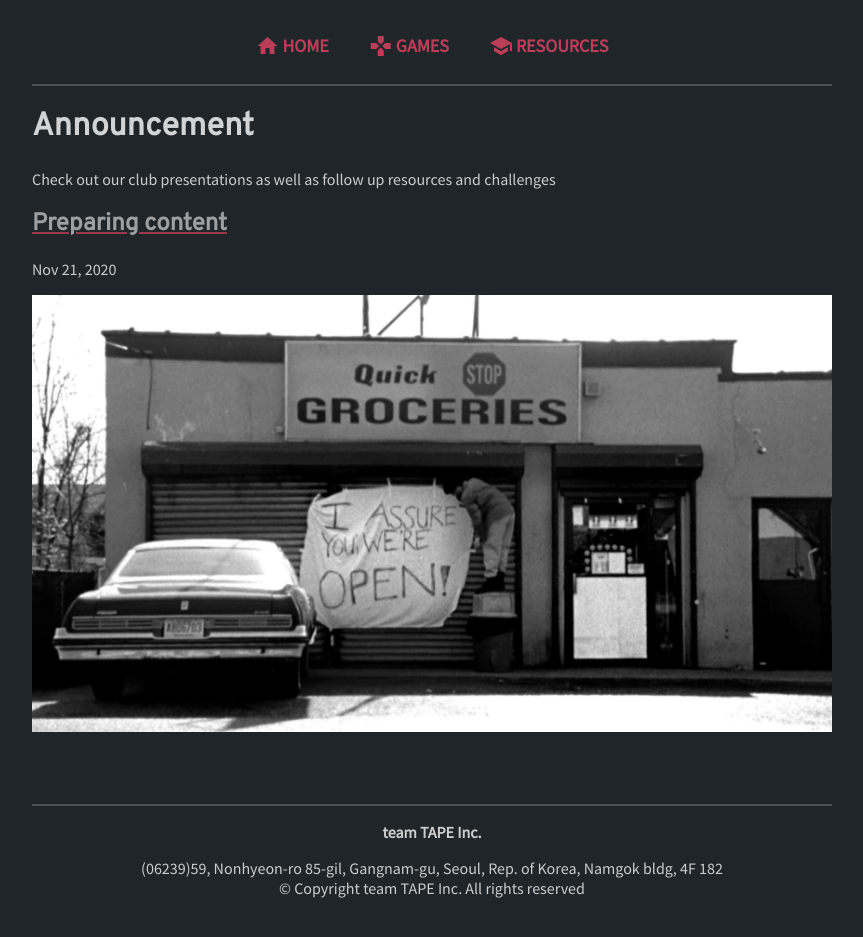
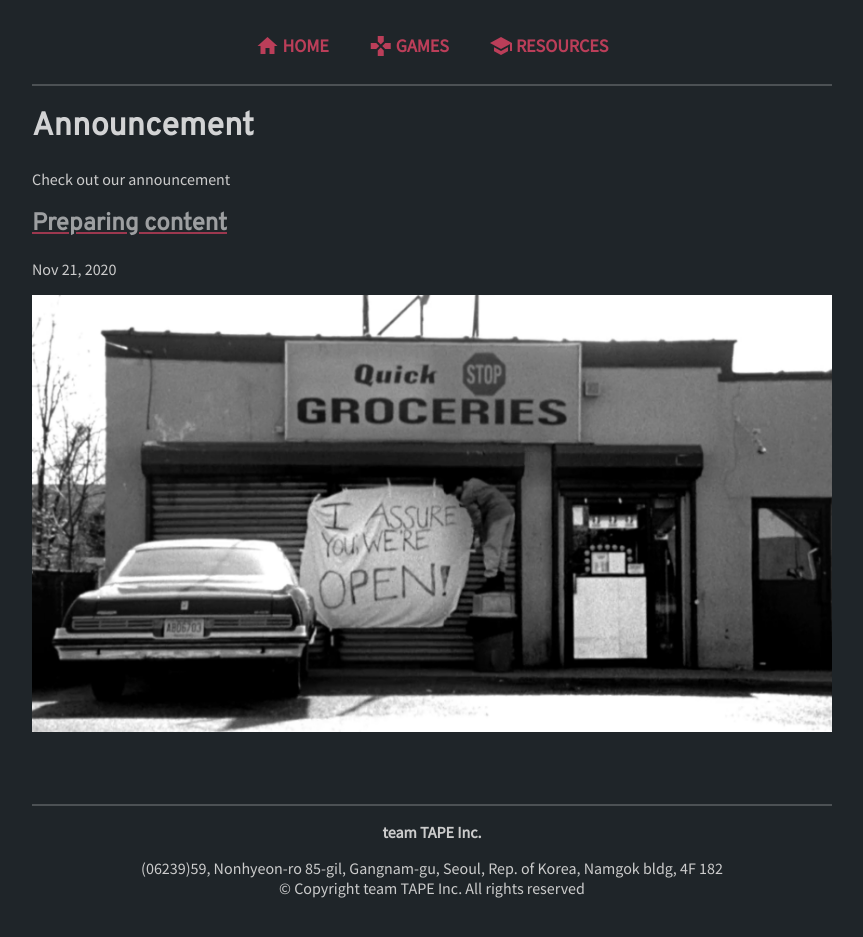
Before and after one commit to team-TAPE/team-tape.com, a Jekyll site: the page built from resources.md, in a window 1280 px wide and 970 px high. Shown: the top 937 px of the window, without its empty margins (208-1071 px from the left). Built offline with Jekyll 4.4.1, drawn with Linux system fonts in a browser that asks for light colours; our own code applies the rules of GitHub Pages for plain Markdown files.

Commit message:
Update resources.md

```diff
--- a/resources.md
+++ b/resources.md
@@ -4,7 +4,7 @@ layout: default
 
 # Announcement
 
-Check out our club presentations as well as follow up resources and challenges
+Check out our announcement
 
 <div id="posts">
   {% for post in site.categories.resources %}
```
